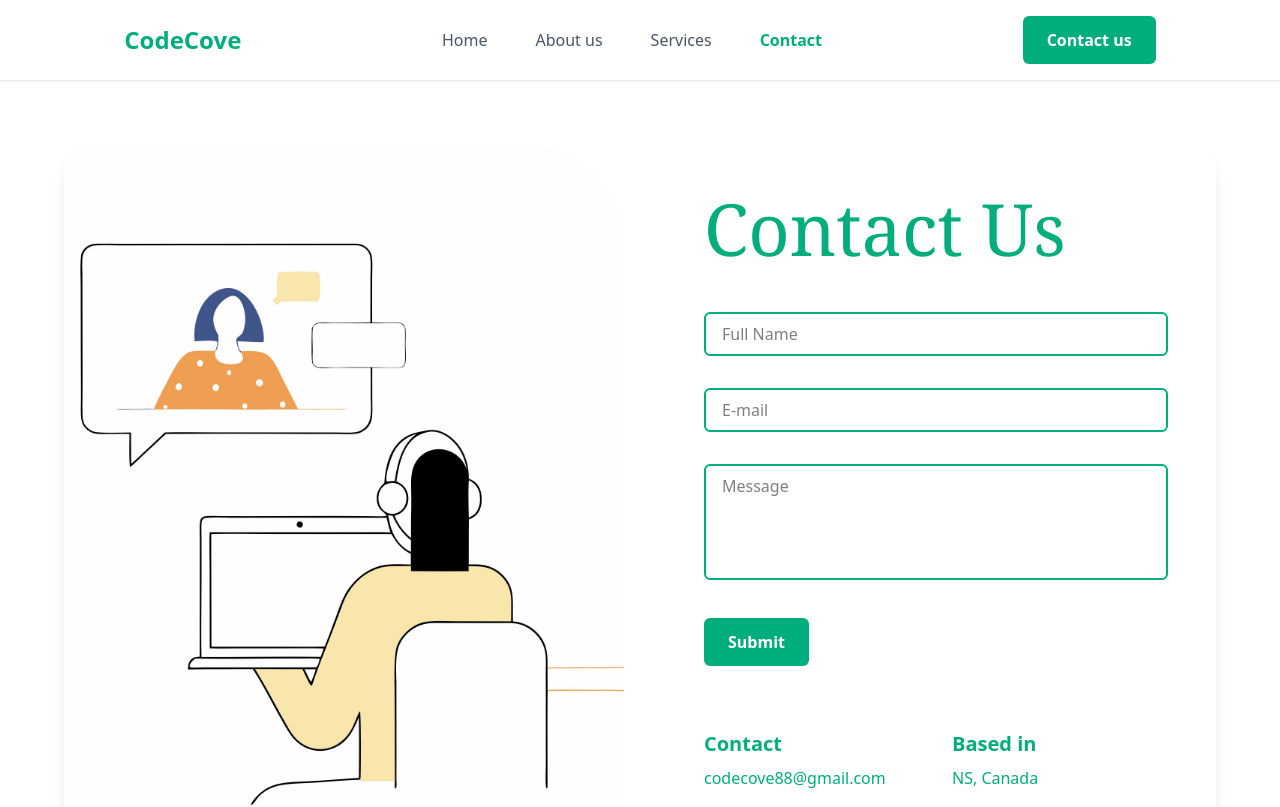
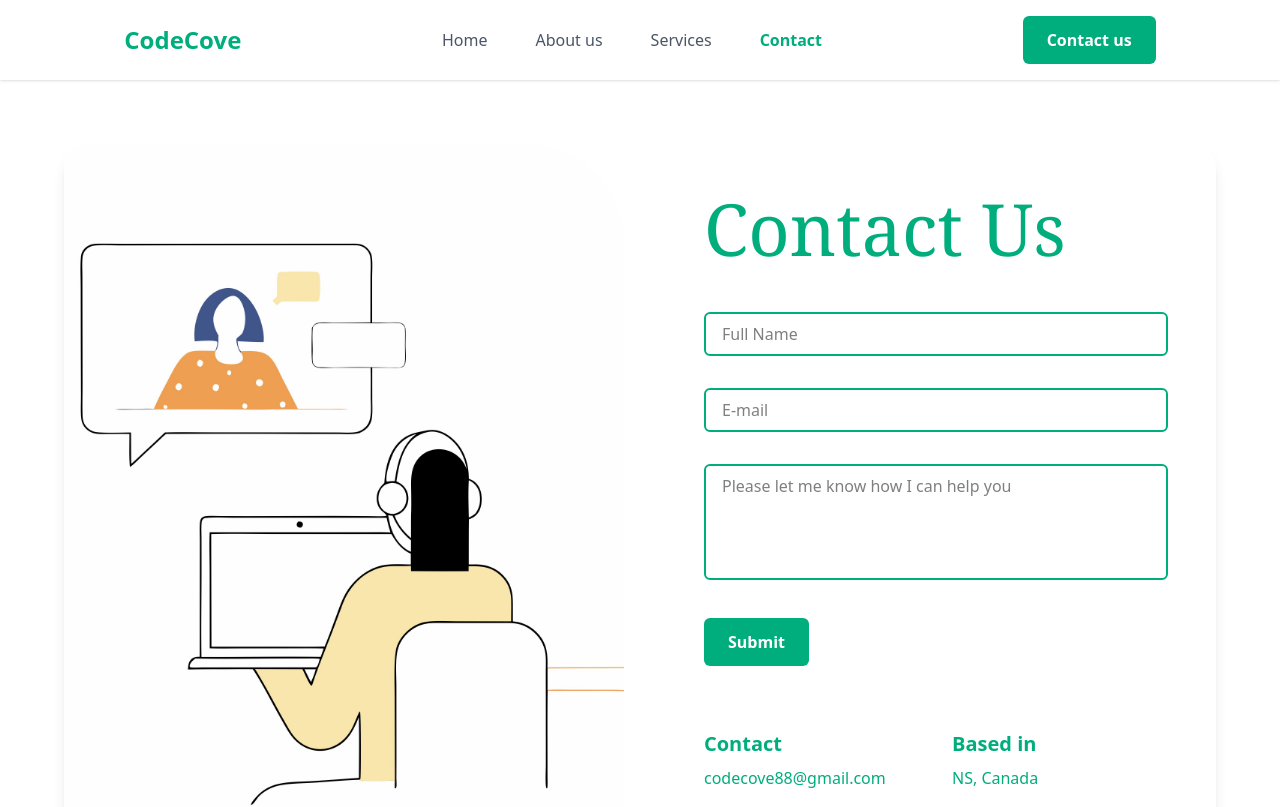
Before and after one commit to kmxyz/CodeCove, a React (Vite) app: page /contact in a window 1280 px wide. Shown: the top 807 px of the page. Built offline with nearby package versions, Linux system fonts and the light colour scheme.

Commit message:
Update contact form textarea placeholder text

```diff
--- a/src/pages/contact/Contact.jsx
+++ b/src/pages/contact/Contact.jsx
@@ -134,7 +134,7 @@ const Contact = () => {
 
                 <div>
                   <textarea
-                    placeholder="Message"
+                    placeholder="Please let me know how I can help you"
                     rows="4"
                     className="w-full px-4 border-2 rounded-md border-[var(--primary)]  bg-transparent py-2 focus:outline-none resize-none"
                     name="message"
```
